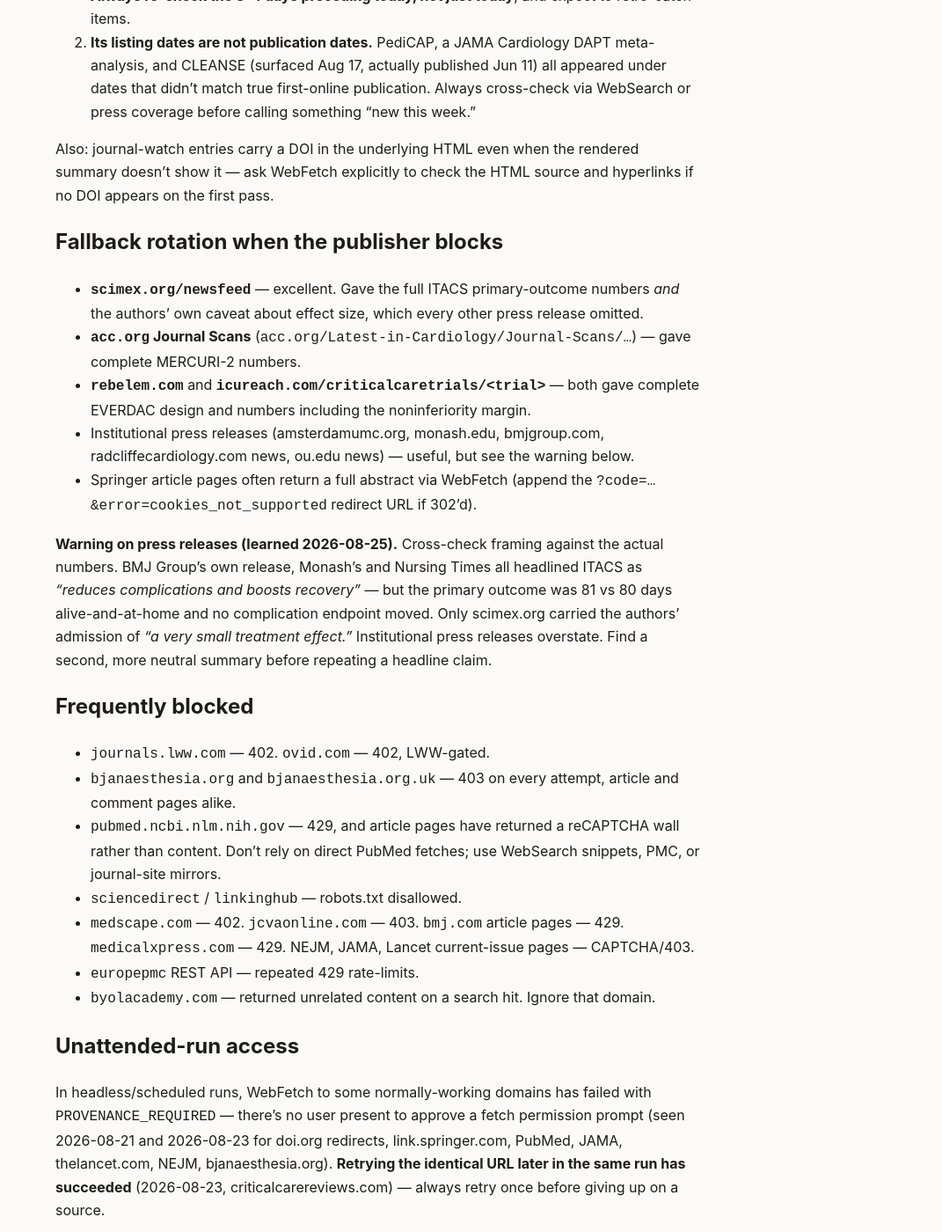
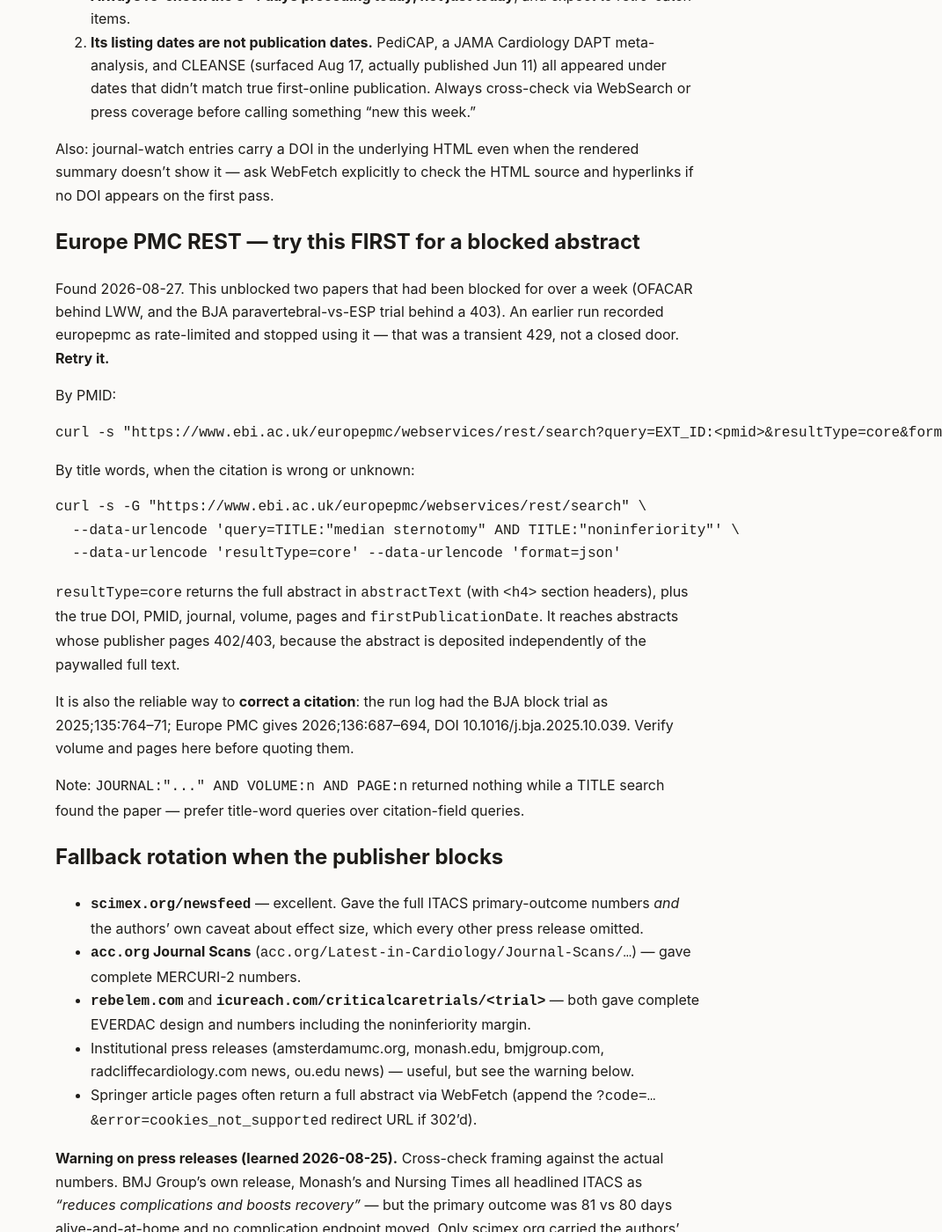
Before and after one commit to nicusilviuu/medical-literature, a Jekyll site: the page built from claude/source-notes.md, in a window 1280 px wide and 1400 px high, scrolled down 923 px. Shown: the whole window at 88% size, without its empty margins (209-1280 px from the left). Built offline with Jekyll 4.4.1, drawn with Linux system fonts in a browser that asks for light colours; our own code applies the rules of GitHub Pages for plain Markdown files.

Commit message:
Europe PMC unblocks paywalled abstracts; two outstanding leads resolved
An earlier run hit a 429 on the Europe PMC REST API and stopped using it.
It was a transient limit: querying resultType=core returns the full
abstract, true DOI and correct citation for papers whose publisher pages
402/403, because abstracts are deposited independently of the paywalled
full text. That retrieved both leads that had been blocked for over a
week, and corrected the BJA trial's citation, which the log had recorded
as 2025;135:764-71 rather than 2026;136:687-694.

Co-Authored-By: Claude Opus 5 <noreply@anthropic.com>
Claude-Session: https://claude.ai/code/session_01T5ivnnDnrzDTzAtfHdiCMS

````diff
--- a/claude/source-notes.md
+++ b/claude/source-notes.md
@@ -37,6 +37,39 @@ each run. Read this before searching; add what you learn at the bottom.
 Also: journal-watch entries carry a DOI in the underlying HTML even when the
 rendered summary doesn't show it — ask WebFetch explicitly to check the HTML
 source and hyperlinks if no DOI appears on the first pass.
+
+## Europe PMC REST — try this FIRST for a blocked abstract
+
+Found 2026-08-27. This unblocked two papers that had been blocked for over a week
+(OFACAR behind LWW, and the BJA paravertebral-vs-ESP trial behind a 403). An
+earlier run recorded europepmc as rate-limited and stopped using it — that was a
+transient 429, not a closed door. **Retry it.**
+
+By PMID:
+
+```bash
+curl -s "https://www.ebi.ac.uk/europepmc/webservices/rest/search?query=EXT_ID:<pmid>&resultType=core&format=json"
+```
+
+By title words, when the citation is wrong or unknown:
+
+```bash
+curl -s -G "https://www.ebi.ac.uk/europepmc/webservices/rest/search" \
+  --data-urlencode 'query=TITLE:"median sternotomy" AND TITLE:"noninferiority"' \
+  --data-urlencode 'resultType=core' --data-urlencode 'format=json'
+```
+
+`resultType=core` returns the full abstract in `abstractText` (with `<h4>` section
+headers), plus the true DOI, PMID, journal, volume, pages and
+`firstPublicationDate`. It reaches abstracts whose publisher pages 402/403,
+because the abstract is deposited independently of the paywalled full text.
+
+It is also the reliable way to **correct a citation**: the run log had the BJA
+block trial as 2025;135:764–71; Europe PMC gives 2026;136:687–694, DOI
+10.1016/j.bja.2025.10.039. Verify volume and pages here before quoting them.
+
+Note: `JOURNAL:"..." AND VOLUME:n AND PAGE:n` returned nothing while a TITLE
+search found the paper — prefer title-word queries over citation-field queries.
 
 ## Fallback rotation when the publisher blocks
 
````
Also changed, not shown: claude/outstanding.md (+9 -4 lines).
